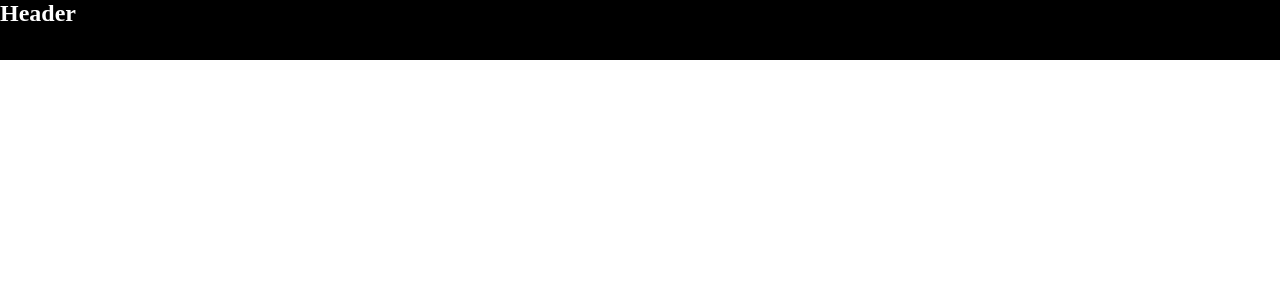
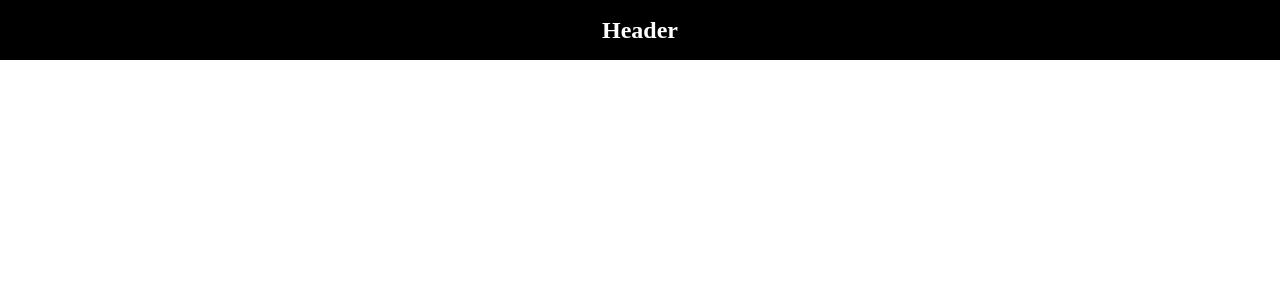
Before and after one commit to LeonardoCesca/trilha-front-2019, an Angular app in the folder Angular/poc-fix-height/: page / in a window 1280 px wide. Shown: the top 300 px of the page. Built offline with nearby package versions, Linux system fonts and the light colour scheme.

Commit message:
ADD means to vertically center element

```diff
--- a/Angular/poc-fix-height/src/app/header/header.component.scss
+++ b/Angular/poc-fix-height/src/app/header/header.component.scss
@@ -3,4 +3,11 @@
     width: 100%;
     background-color: #000;
     color: #fff;
+
+    &__title {
+        text-align: center;
+        position: relative;
+        top: 50%;
+        transform: translateY(-50%);
+    }
 }
```
